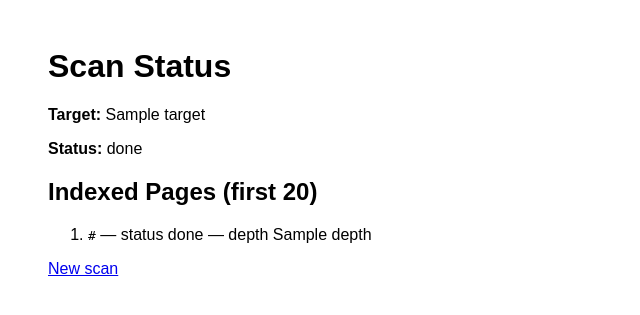
After one commit to Roshan-Sajja/webapp-vuln-scanner, a Flask app: template templates/status.html in a window 1280 px wide. The commit adds this page. Shown: the top 315 px of the page, without its empty margins (0-640 px from the left). Run offline with Flask 3, Linux system fonts and the light colour scheme; the template is opened without the code that fills it: most values are stand-ins (such as "Sample title", 1, 10 or a date in 2020).

Commit message:
mid crawler.py update

```diff
--- a/app.py
+++ b/app.py
@@ -1,10 +1,47 @@
 from flask import Flask, render_template
+import threading, uuid
+from crawler import Crawler
+app = Flask(__name__)
 
-app = Flask(__name__)
+JOBS = {}
 
 @app.route('/')
 def index():
     return render_template('index.html')
 
+@app.route('/start-scan', methods=['POST'])
+def start_scan():
+    target = request.form.get('target')
+    if not target or not target.startswith(('http://', 'https://')):
+        return "Invalid URL. Please include http:// or https://", 400
+
+    job_id = str(uuid.uuid4())
+    JOBS[job_id] = {"status": "queued", "target": target, "pages":[]}
+
+    t = threading.Thread(target=run_job, args=(job_id,), daemon=True)
+    t.start()
+
+    return redirect(url_for('job_status', job_id=job_id))
+
+def run_job(job_id):
+    job = JOBS[job_id]
+    job["status"] = "running"
+    try:
+        crawler = Crawler(job["target"], max_depth=2, max_pages=50, delay=0.3)
+        pages = crawler.run()
+        job["pages"] = pages
+        job["status"] = "completed"
+    except Exception as e:
+        job["status"] = f"error: {e}"
+
+
+@app.route('/job/<job_id>')
+def job_status(job_id):
+    job = JOBS.get(job_id)
+    if not job:
+        return "Job not found", 404
+    return render_template('status.html', job=job, job_id=job_id)
+
+
 if __name__ == '__main__':
     app.run(debug=True)
--- /dev/null
+++ b/static/styles.css
@@ -0,0 +1,5 @@
+
+body { font-family: Arial, sans-serif; margin: 3rem; }
+form { display: flex; gap: 1rem; }
+input[type="text"] { flex: 1; padding: 0.5rem; }
+button { padding: 0.5rem 1rem; }
--- /dev/null
+++ b/templates/status.html
@@ -0,0 +1,28 @@
+<!DOCTYPE html>
+<html lang="en">
+<head>
+  <meta charset="UTF-8">
+  <title>Scan Status</title>
+  <link rel="stylesheet" href="{{ url_for('static', filename='styles.css') }}">
+</head>
+<body>
+  <h1>Scan Status</h1>
+  <p><strong>Target:</strong> {{ job.target }}</p>
+  <p><strong>Status:</strong> {{ job.status }}</p>
+
+  {% if job.status == 'done' %}
+    <h2>Indexed Pages (first 20)</h2>
+    <ol>
+      {% for p in job.pages[:20] %}
+        <li>
+          <code>{{ p.url }}</code> — status {{ p.status }} — depth {{ p.depth }}
+        </li>
+      {% endfor %}
+    </ol>
+  {% else %}
+    <p>Refresh this page in a few seconds…</p>
+  {% endif %}
+
+  <p><a href="{{ url_for('index') }}">New scan</a></p>
+</body>
+</html>
```
Also changed, not shown: crawler.py (added, +31 -0 lines), templates/index.html (+15 -1 lines).
